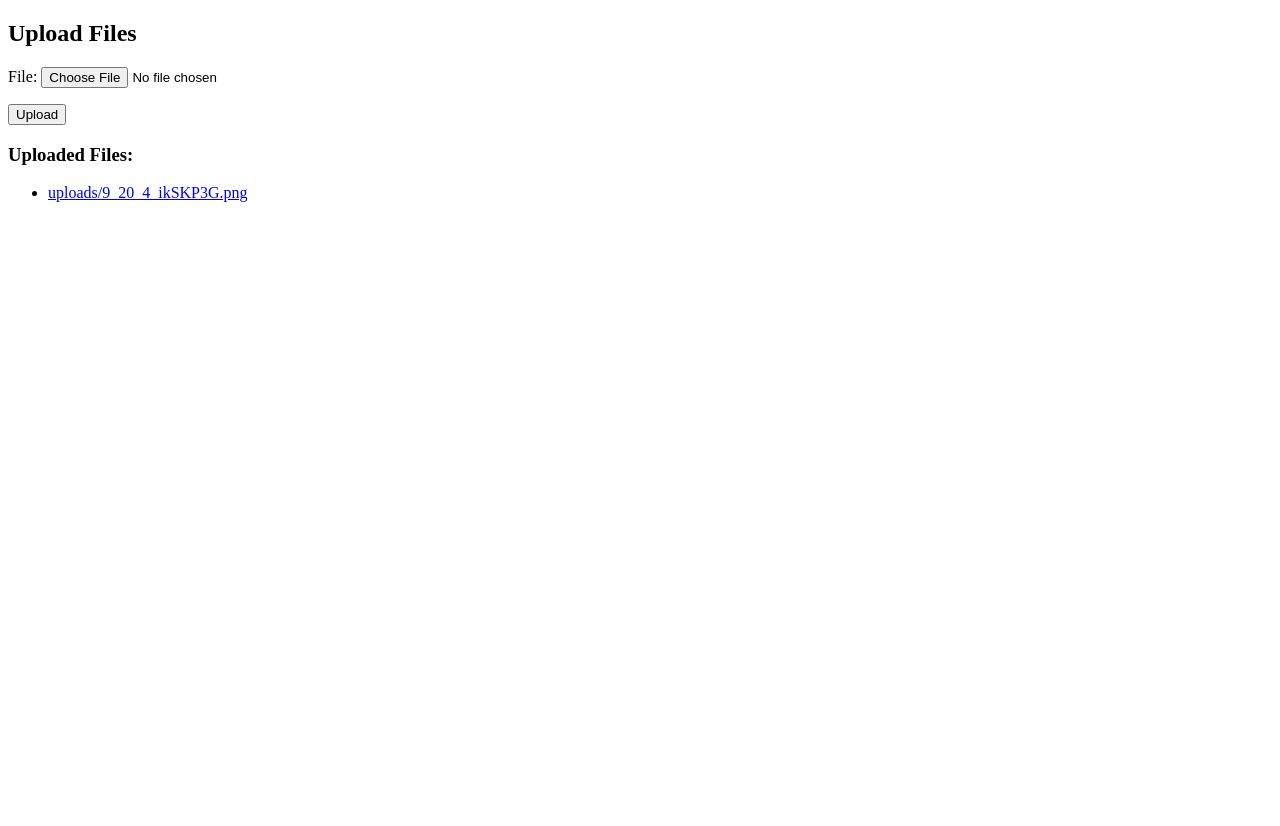
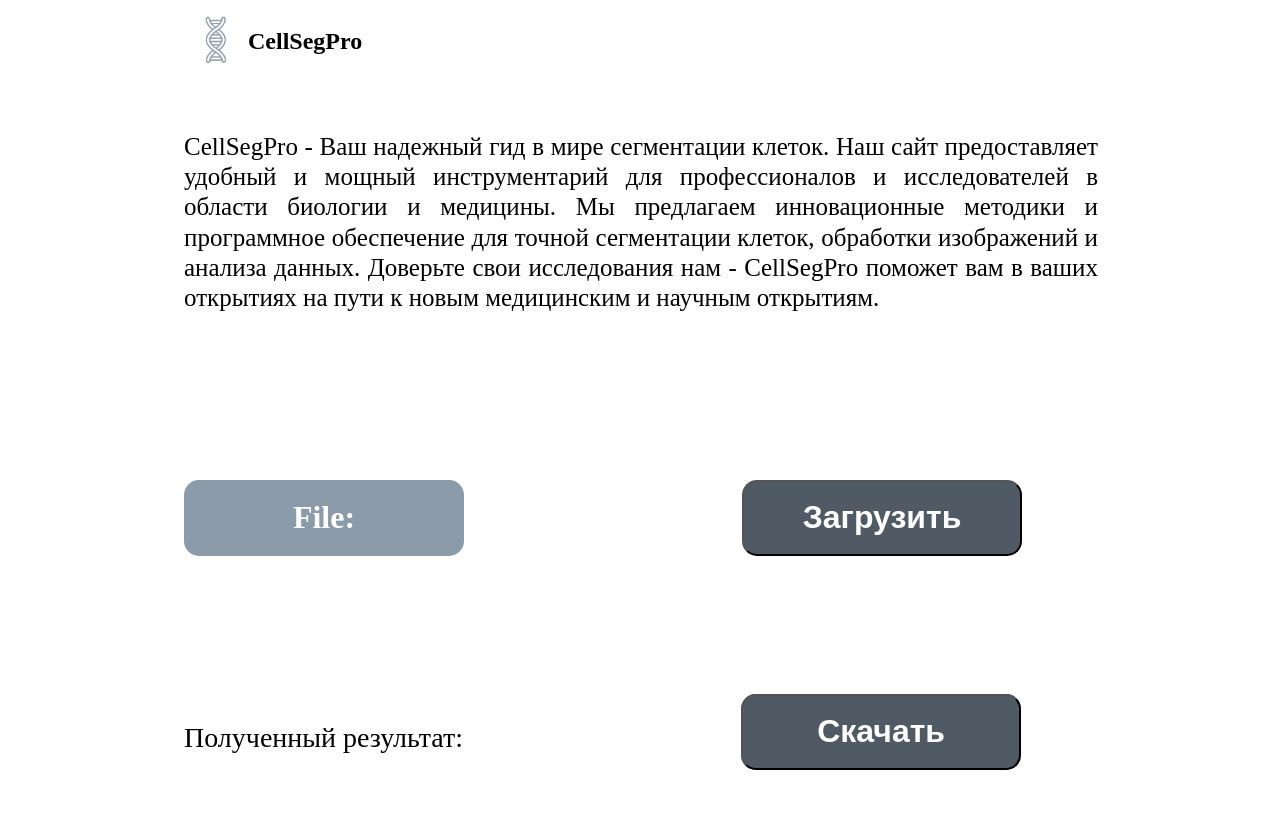
Before and after one commit to GordonV03/ppCell, a Django app: page / in a window 1280 px wide. Shown: the top 826 px of the page. Before the commit the page ends 202 px from the top, so only its background shows below. Run offline with Django 4.2, Linux system fonts and the light colour scheme; data comes from the database, SQL or seed files in the repository; both versions use the stored data as it was after the commit.

Commit message:
Final_commit

```diff
--- a/cellPP/cellPP/settings.py
+++ b/cellPP/cellPP/settings.py
@@ -118,6 +118,8 @@ USE_TZ = True
 
 STATIC_URL = 'static/'
 
+STATIC_ROOT = ''
+
 MEDIA_URL = '/media/'
 MEDIA_ROOT = os.path.join(BASE_DIR, 'media/')
 
--- /dev/null
+++ b/cellPP/main/static/main/css/main.css
@@ -0,0 +1,116 @@
+.header {
+    display: flex;
+    margin-bottom: 57px;
+}
+
+p {
+    margin: 0px;
+    padding: 0px;
+}
+
+.info {
+    text-align: justify;
+    width: 914px;
+    height: 210px;
+    font-weight: 400;
+    font-size: 25px;
+    line-height: 30.26px;
+    margin-bottom: 138px;
+}
+
+body {
+    margin-left: 184px;
+    margin-right: 182px;
+}
+
+.upload {
+    width: 280px;
+    height: 76px;
+    background-color: #4F5A64;
+    color: white;
+    font-weight: 700;
+    font-size: 32px;
+    border-radius: 15px;
+}
+
+.form {
+    display: flex;
+    margin-bottom: 138px;
+}
+
+div p {
+    width: 280px;
+    height: 76px;
+    background-color: #8B9BA9;
+    color: white;
+    font-weight: 700;
+    font-size: 32px;
+    border-radius: 15px;
+    display: flex;
+    justify-content: center;
+    align-items: center;
+    margin-right: 278px;
+}
+
+div input {
+    display: none;
+}
+
+div label {
+    font-weight: 700;
+    font-size: 32px;
+}
+
+.image {
+    width: 736px;
+    height: 559px;
+    justify-content: center;
+    margin-top: 47px;
+    margin-left: 40px;
+}
+
+h3 {
+    margin-right: 278px;
+    font-weight: 400;
+    font-size: 28px;
+}
+
+li {
+    list-style-type: none;
+    width: 280px;
+    height: 76px;
+    background-color: #4F5A64;
+    color: white;
+    font-weight: 700;
+    font-size: 32px;
+    border-radius: 15px;
+}
+
+li button{
+    width: 280px;
+    height: 76px;
+    background-color: #4F5A64;
+    color: white;
+    font-weight: 700;
+    font-size: 32px;
+    border-radius: 15px;
+}
+
+a {
+    text-decoration: none;
+    width: 280px;
+    height: 76px;
+    background-color: #4F5A64;
+    color: white;
+    font-weight: 700;
+    font-size: 32px;
+    border-radius: 15px;
+}
+
+.result {
+    display: flex;
+}
+
+ul {
+    padding-left: 0px;
+}
--- a/cellPP/main/templates/upload_file.html
+++ b/cellPP/main/templates/upload_file.html
@@ -1,21 +1,36 @@
+{% load static %}
 <!DOCTYPE html>
 <html>
 <head>
-    <title>Upload and Download Files</title>
+    <title>CellSegPro</title>
+    <link rel="stylesheet" href=" {%static 'main/css/main.css' %}">
 </head>
+<header class="header">
+    <img src="media/img/genes 2.png" width="64px" height="64px">
+    <h2>CellSegPro</h2>
+</header>
 <body>
-    <h2>Upload Files</h2>
-
-    <form method="post" enctype="multipart/form-data">
+    <p class="info">CellSegPro - Ваш надежный гид в мире сегментации клеток.
+        Наш сайт предоставляет удобный и мощный инструментарий
+        для профессионалов и исследователей в области биологии
+        и медицины. Мы предлагаем инновационные методики и
+        программное обеспечение для точной сегментации клеток,
+        обработки изображений и анализа данных. Доверьте свои
+        исследования нам - CellSegPro поможет вам в ваших открытиях
+        на пути к новым медицинским и научным открытиям.</p>
+    <form class='form' method="post" enctype="multipart/form-data">
         {% csrf_token %}
-        {{ form.as_p }}
-        <button type="submit">Upload</button>
+        <div>{{ form.as_p }}</div>
+        <button class="upload" type="submit">Загрузить</button>
     </form>
 
-    <h3>Uploaded Files:</h3>
+
     <ul>
+        <div class="result"><h3>Полученный результат:</h3>
         {% for file in files %}
-            <li><a href="{% url 'download_file' file.id %}">{{ file.file.name }}</a></li>
+            <li><button><a class='download' href="{% url 'download_file' file.id %}">Скачать</a></button></li>
+            </div>
+            <img class='image' src="{% url 'download_file' file.id %}" alt="Не то разрешение фото">
         {% empty %}
             <li>No files uploaded yet.</li>
         {% endfor %}
```
Also changed, not shown: cellPP/db.sqlite3, cellPP/main/static/main/img/20_.png (added), cellPP/media/img/genes 2.png (added), 4 other files.
